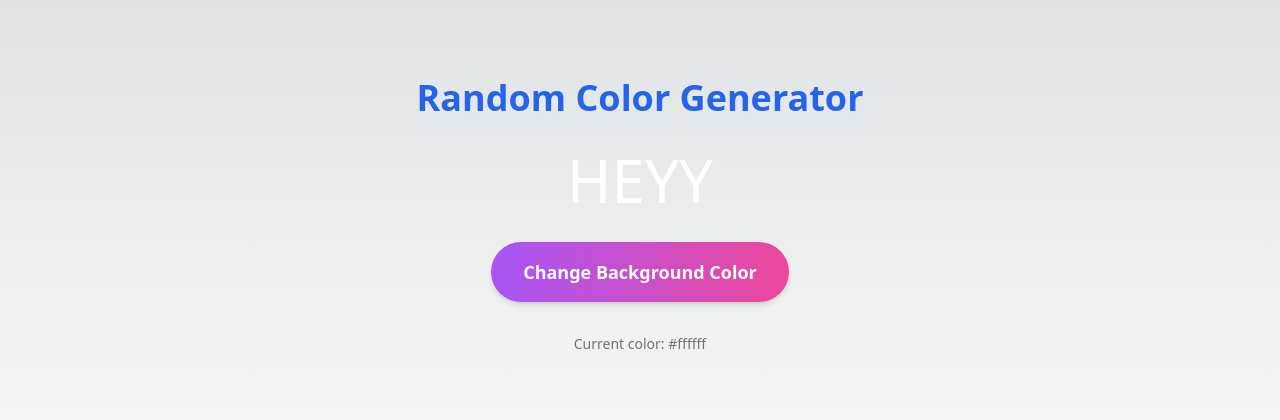
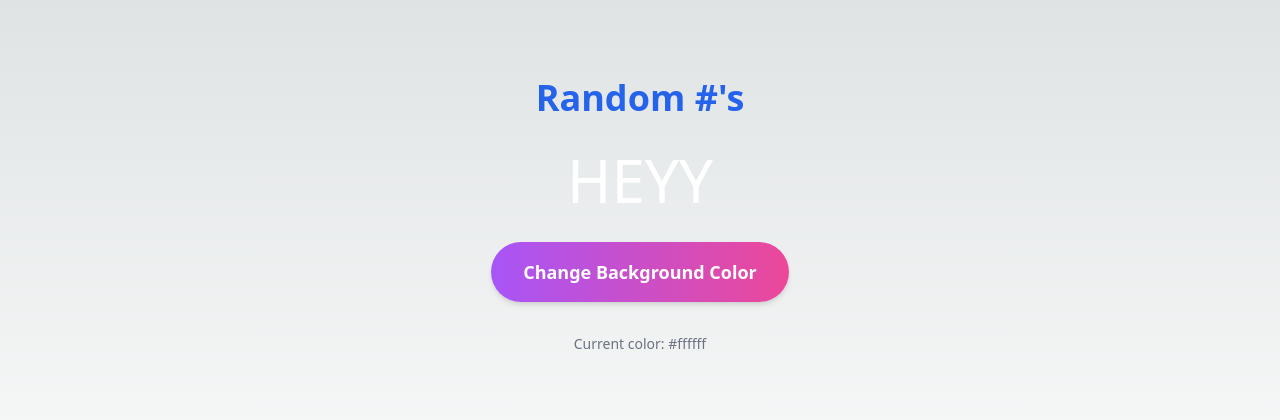
Before and after one commit to importgabriel/hue-shift-8nuw, a Next.js app: page / in a window 1280 px wide. Shown: the part 184-604 px from the top of the page. Built offline with nearby package versions, Linux system fonts and the light colour scheme.

Commit message:
edit: change text to Random #'s

```diff
--- a/src/app/page.tsx
+++ b/src/app/page.tsx
@@ -42,7 +42,7 @@ export default function Home() {
     >
       <div className="text-center space-y-8">
         <h1 className="text-4xl font-bold text-blue-600 mb-4">
-          Random Color Generator
+          Random #'s
         </h1>
         <p className="text-6xl text-white mb-8">
           HEYY
```
